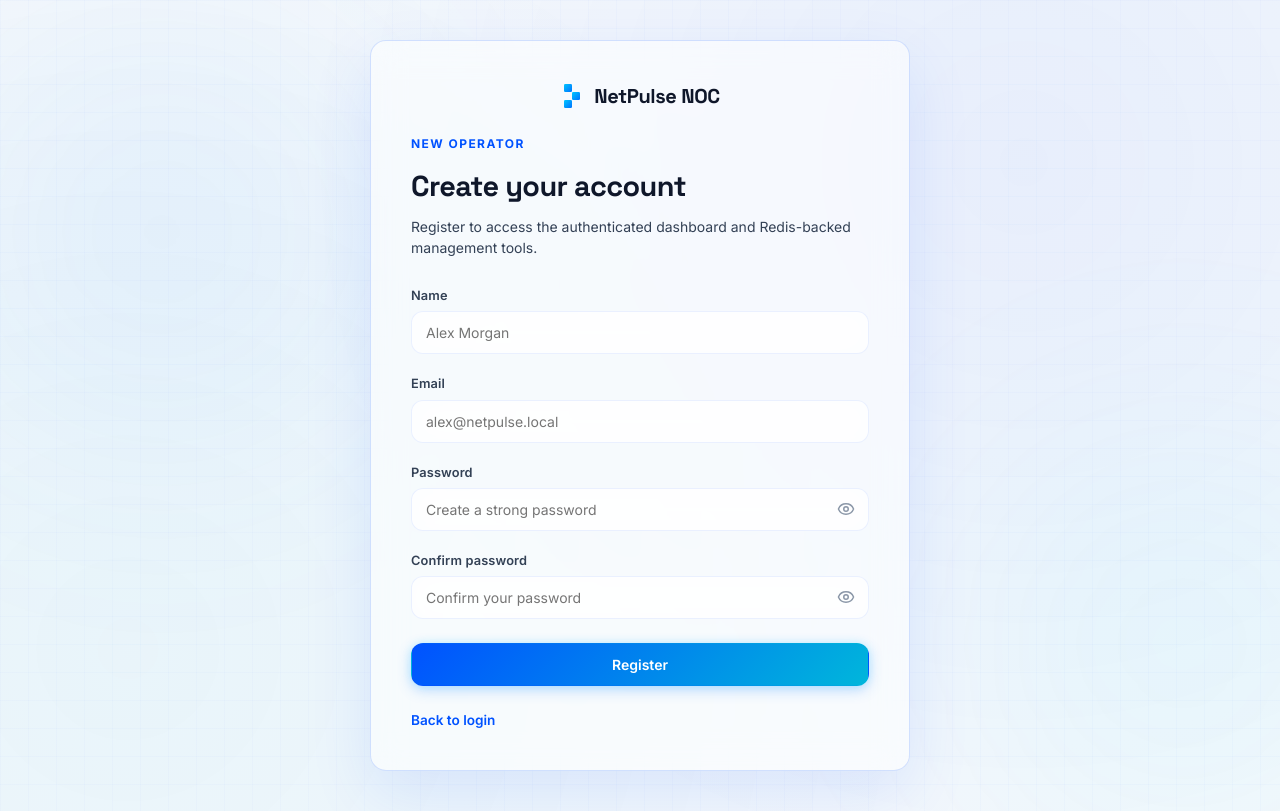
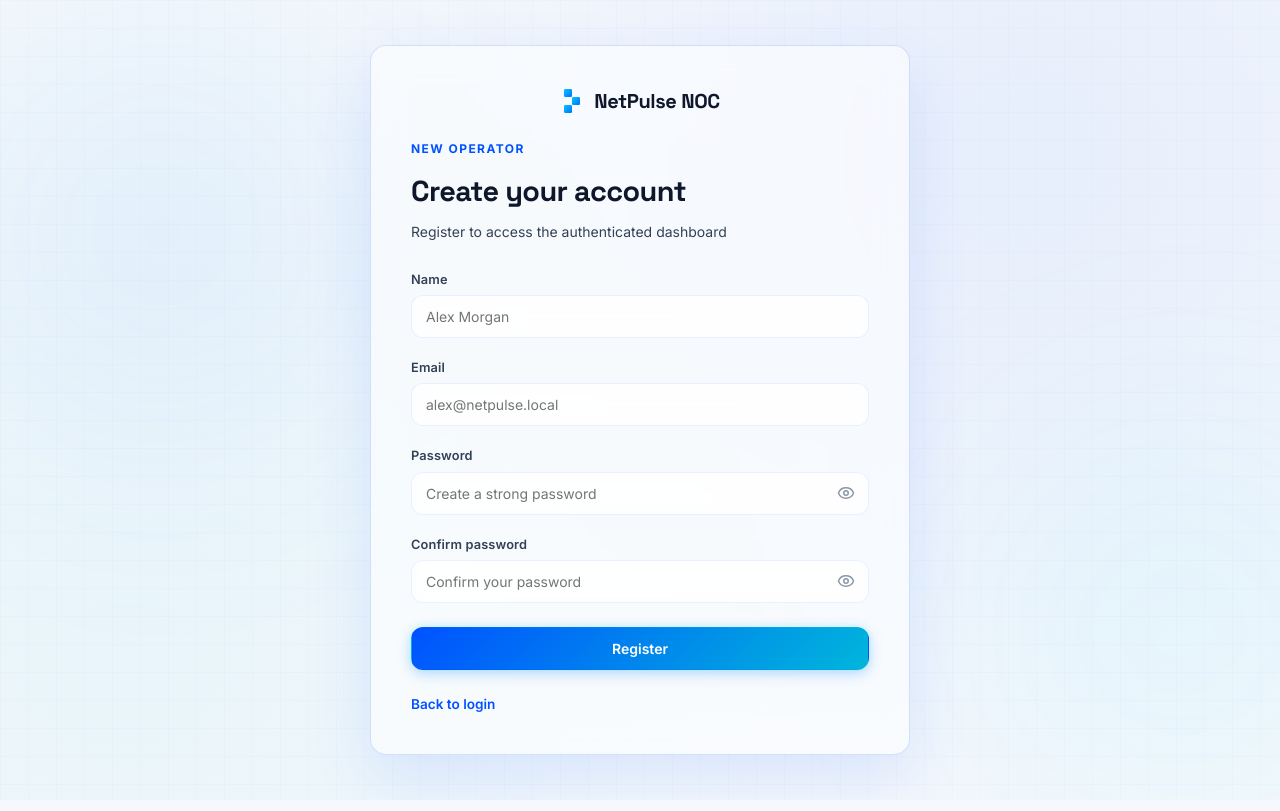
Before and after one commit to AishwariyaRaj/PracticeTaskReact, a React (Vite) app: page /register in a window 1280 px wide. Built offline with nearby package versions, Linux system fonts and the light colour scheme; no server answers.

Commit message:
Just Maded a Changes in Register Pages

```diff
--- a/src/pages/RegisterPage.jsx
+++ b/src/pages/RegisterPage.jsx
@@ -85,7 +85,7 @@ export default function RegisterPage() {
         </div>
         <div className="auth-eyebrow">New Operator</div>
         <h1>Create your account</h1>
-        <p className="auth-subtitle">Register to access the authenticated dashboard and Redis-backed management tools.</p>
+        <p className="auth-subtitle">Register to access the authenticated dashboard</p>
 
         <form className="auth-form" onSubmit={handleSubmit}>
           <div className="form-field">
```
